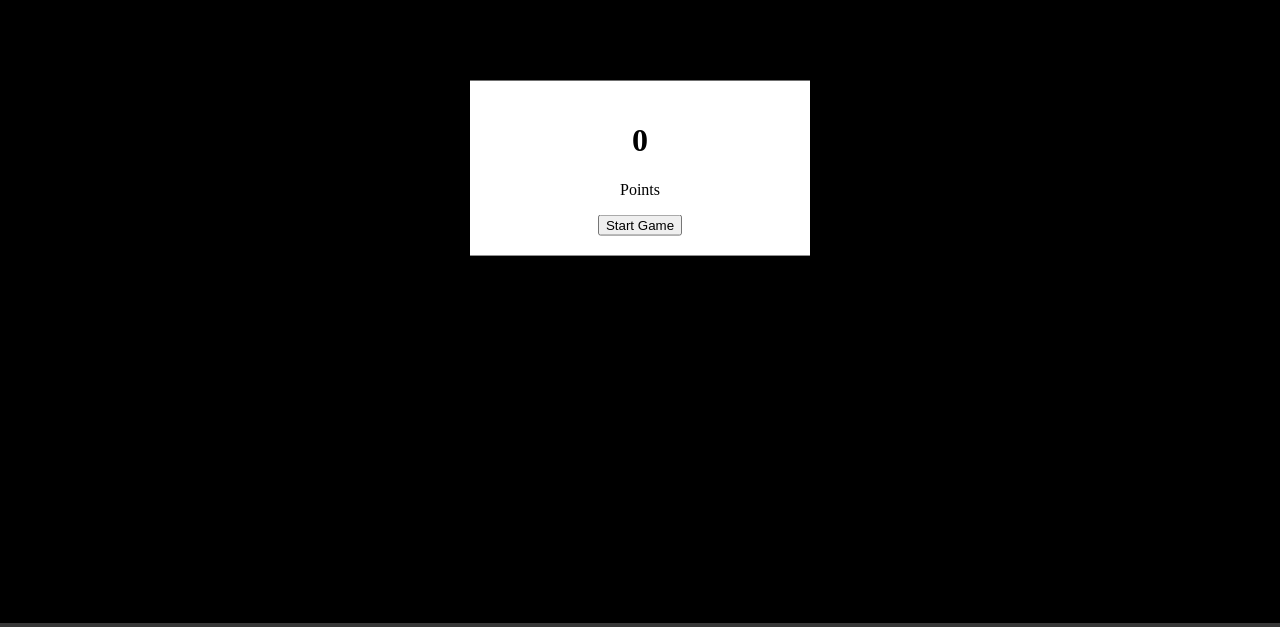
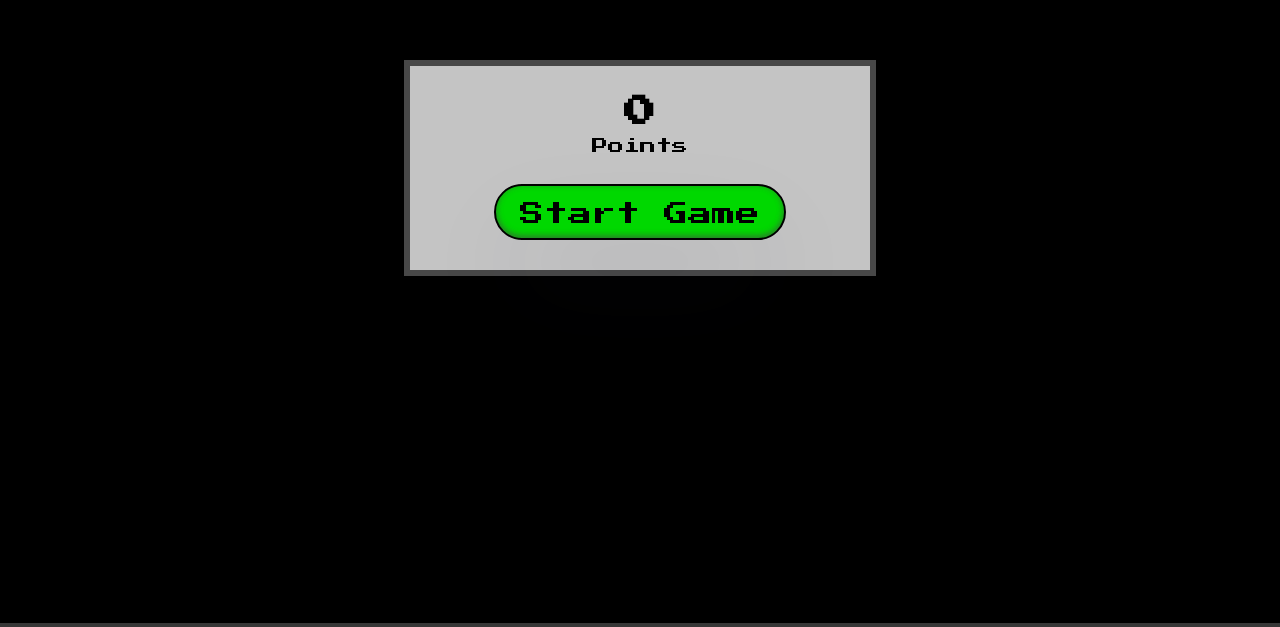
Before and after one commit to NinjaRobot2010/game-1, a plain HTML site: page index.html in a window 1280 px wide. Shown: the part 287-914 px from the top of the page. Drawn offline with Linux system fonts and the light colour scheme.

Commit message:
Finishing start menu styling

```diff
--- a/app.css
+++ b/app.css
@@ -11,26 +11,55 @@ body{
    height: 100%;
  }
 
- .outer-container {
+ .outerContainer {
    position: relative;
    margin: auto;
    width: 1900px;
    height: 910px;
+   font-family: 'Press Start 2P', cursive;
  }
 
  .startMenu {
-   background-color: #FFF;
-
+   background-color: #c4c4c4;
+   border: 6px solid #484848;
    position: absolute;
    left: 50%;
    top: 50%;
    transform: translate(-50%, -50%);
+   padding: 30px;
+   text-align: center;
+   width: 400px;
+ }
 
-   padding: 20px;
-   text-align: center;
-   width: 300px;
+ .startMenu h1 {
+   margin: 0;
+   margin-bottom: 10px;
+   font-size: 32px;
+ }
 
+ .startMenu p {
+   margin-top: 0;
+   margin-bottom: 30px;
+   font-size: 16px
  }
+
+ #startGameBtn {
+   padding: 16px 24px 12px 24px;
+   font-size: 24px;
+   font-family: inherit;
+   color: #000;
+   border-radius: 50px;
+   background-color: #00d800;
+   border: 2px solid black;
+   cursor: pointer;
+   box-shadow: rgba(50, 50, 93, 0.25) 0px 50px 100px -20px, rgba(0, 0, 0, 0.3) 0px 30px 60px -30px, rgba(68, 68, 68, 0.70) 0px -2px 6px 0px inset;
+   transition: ease-out .1s;
+ }
+
+ #startGameBtn:hover,  #startGameBtn:focus {
+   box-shadow: rgba(50, 50, 93, 0.25) 0px 50px 100px -20px, rgba(0, 0, 0, 0.3) 0px 30px 60px -30px, rgba(68, 68, 68, 0.70) 0px -2px 6px 0px inset;
+   background-color: #00cb00;
+}
 
  #Game {
    background-color: #000;
--- a/app.js
+++ b/app.js
@@ -68,7 +68,6 @@ startGameBtn.addEventListener("click", (event) => {
 
   //Keys to move player
   function key(event) {
-    console.log(check);
 
     //Key D
     if (event.keyCode === 68 ) {
--- a/index.html
+++ b/index.html
@@ -1,16 +1,15 @@
 <!DOCTYPE html>
-
 <html>
-
   <head>
     <title>Arrow Dodge</title>
     <link rel="stylesheet" type="text/css" href="app.css" media="screen">
+    <link rel="preconnect" href="https://fonts.googleapis.com">
+    <link rel="preconnect" href="https://fonts.gstatic.com" crossorigin>
+    <link href="https://fonts.googleapis.com/css2?family=Press+Start+2P&display=swap" rel="stylesheet">
   </head>
-
   <body>
 
-
-  <div class="outer-container">
+  <div class="outerContainer">
 
     <div class="startMenu">
       <h1 id="points">0</h1>
@@ -22,8 +21,6 @@
 
   </div>
 
-
-    <script src="app.js" type="application/javascript"></script>
-
+  <script src="app.js" type="application/javascript"></script>
   </body>
 </html>
```
